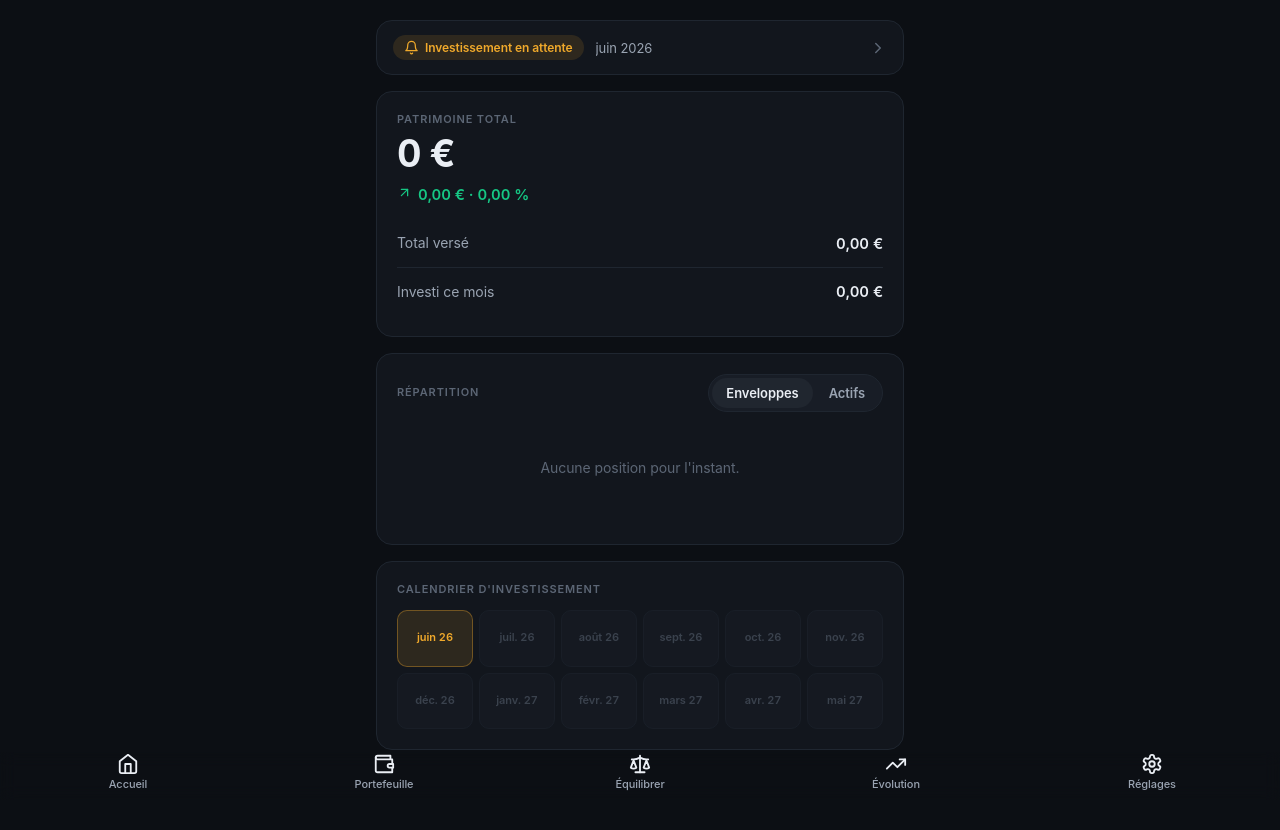
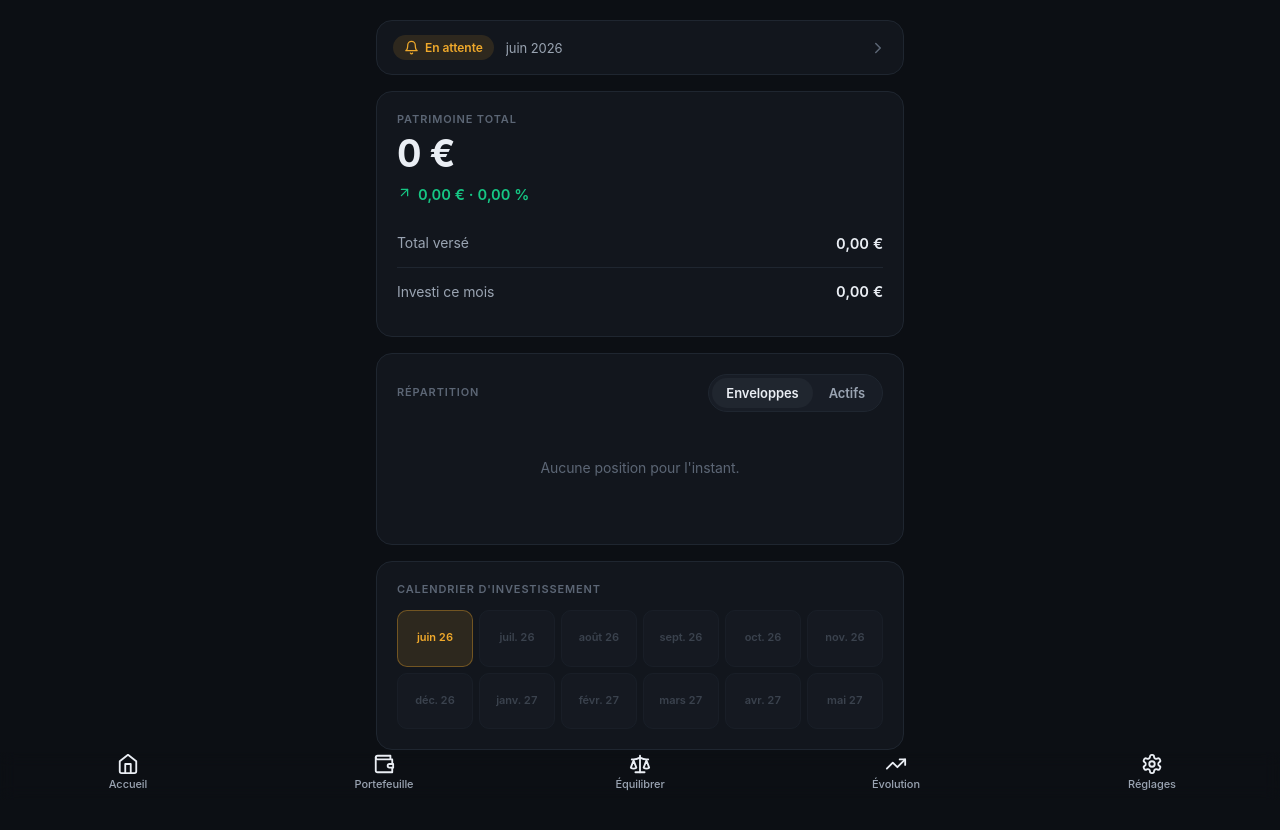
Before and after one commit to MathisM-Lab/MathisM-Lab.github.io, a Svelte app: page / in a window 1280 px wide. Both pictures are taken after a click on the button "Commencer". Shown: the top 830 px of the page. Built offline with nearby package versions, Linux system fonts and the light colour scheme.

Commit message:
Badge: "Investissement en attente" -> "En attente"

```diff
--- a/src/screens/Dashboard.svelte
+++ b/src/screens/Dashboard.svelte
@@ -73,7 +73,7 @@
       <span class="badge badge-pos"><Icon name="check-circle" size={15} /> Mois validé</span>
       <span class="status-sub">{moisToLabel(mc, app.params.dateDebut)} · tout est investi</span>
     {:else}
-      <span class="badge badge-warn"><Icon name="bell" size={15} /> Investissement en attente</span>
+      <span class="badge badge-warn"><Icon name="bell" size={15} /> En attente</span>
       <span class="status-sub">{manquantes.length ? manquantes.join(' · ') : moisToLabel(mc, app.params.dateDebut)}</span>
     {/if}
     <Icon name="chevron-right" size={18} />
```
